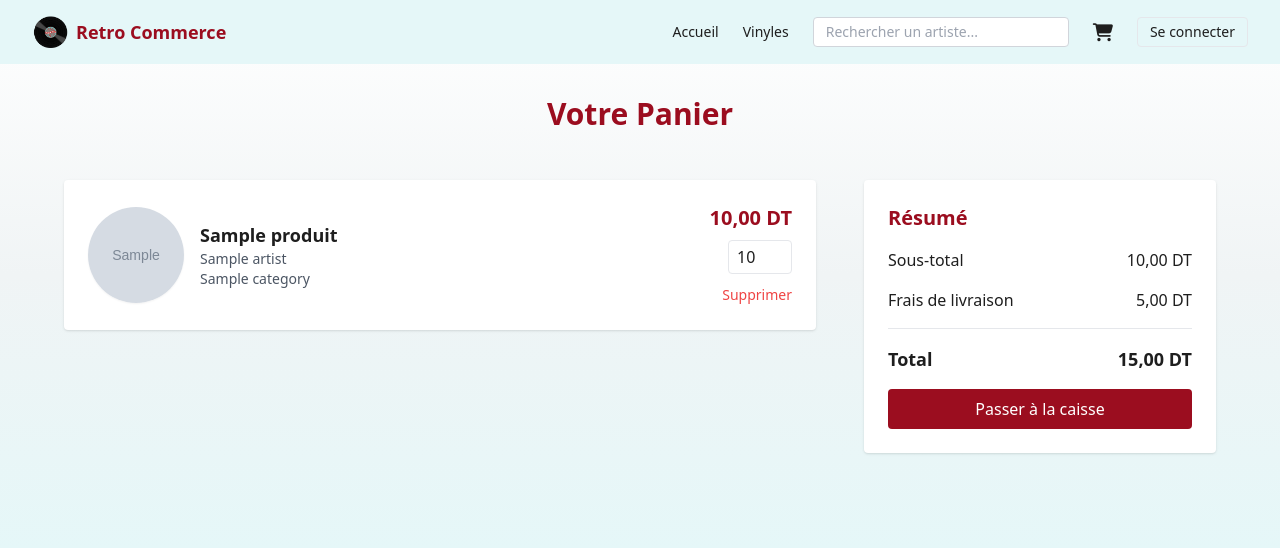
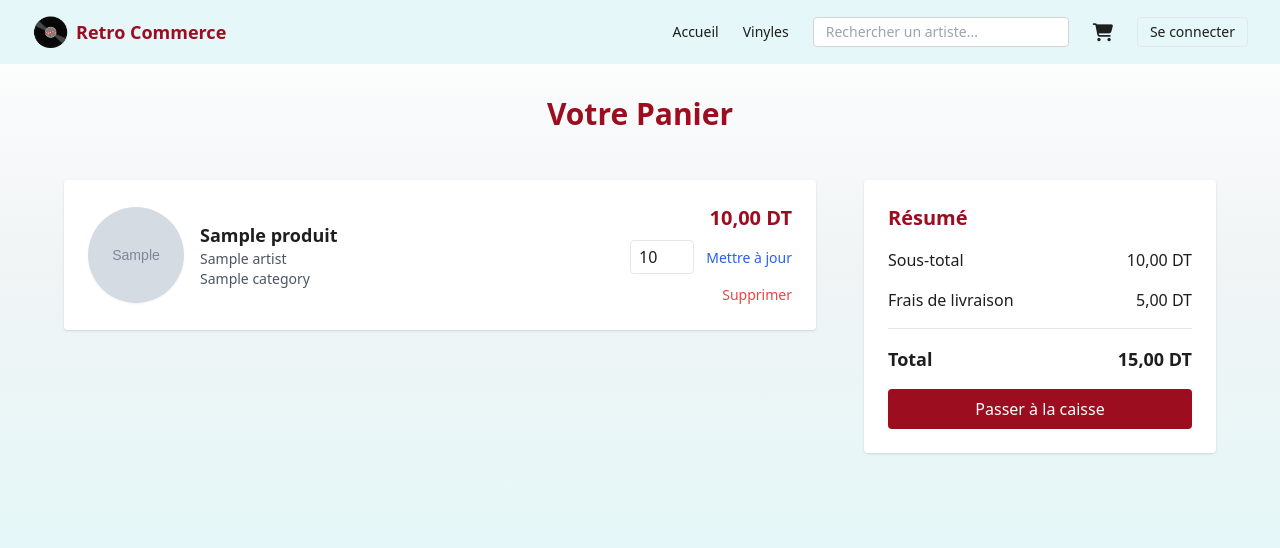
Before and after one commit to Amiralahiani/vinyles-e-commerce, a Symfony app: template templates/panier/index.html.twig in a window 1280 px wide. Shown: the top 548 px of the page. Run offline with Twig, Linux system fonts and the light colour scheme; the template is opened without the code that fills it: most values are stand-ins (such as "Sample title", 1, 10 or a date in 2020); grey boxes marked "Sample" are stand-in pictures; some libraries are stand-ins or nearby versions.

Commit message:
Reprise  d'une ligne dans le panier pour mettre à jour le prix après modification de la quantité (réintégration après suppression accidentelle)

```diff
--- a/templates/panier/index.html.twig
+++ b/templates/panier/index.html.twig
@@ -29,11 +29,15 @@
               <!-- Formulaire de mise à jour quantité -->
               <form method="post" action="{{ path('panier_update', { id: produit.id }) }}">
                 <input type="number" name="quantity" value="{{ quantite }}" min="1" class="w-16 px-2 py-1 border rounded">
+
+
+                <button type="submit" class="ml-2 text-sm text-blue-600 hover:underline">Mettre à jour</button>
               </form>
 
               <!-- Formulaire de suppression -->
               <form method="post" action="{{ path('panier_delete', { id: produit.id }) }}">
                 <button type="submit" class="text-sm text-red-500 hover:underline">Supprimer</button>
+
               </form>
             </div>
           </div>
```
